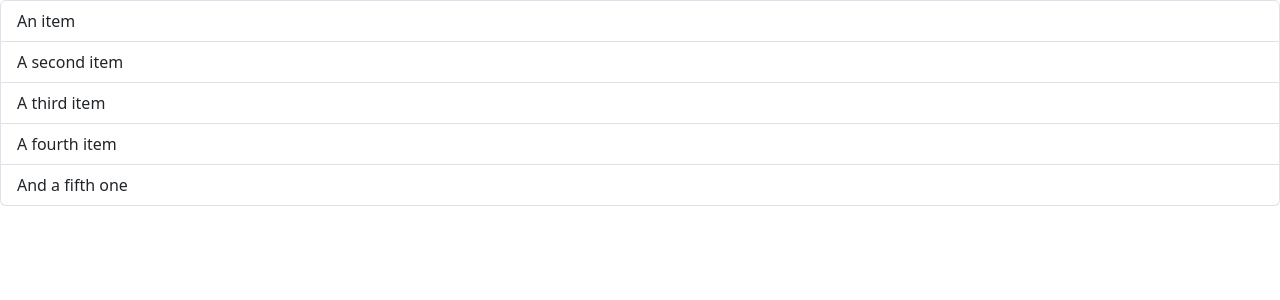
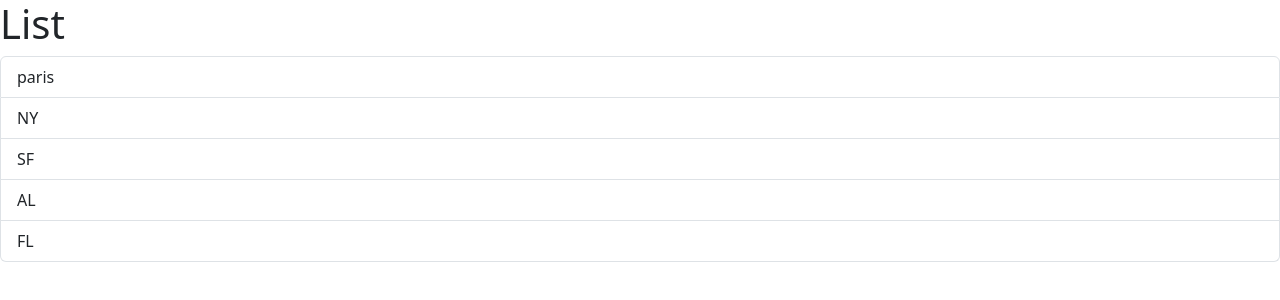
Before and after one commit to anuragpampati/react-app, a React (Vite) app: page / in a window 1280 px wide. Shown: the top 300 px of the page. Built offline with nearby package versions, Linux system fonts and the light colour scheme.

Commit message:
clicked item displayed on console

```diff
--- a/src/Components/ListGroup.tsx
+++ b/src/Components/ListGroup.tsx
@@ -1,13 +1,23 @@
 function ListGroup() {
+  let items = ["paris", "NY", "SF", "AL", "FL"];
+  //   items = [];
+  const m = items.length === 0 ? <p>No items left</p> : null;
   return (
-    <ul className="list-group">
-      <li className="list-group-item">An item</li>
-      <li className="list-group-item">A second item</li>
-      <li className="list-group-item">A third item</li>
-      <li className="list-group-item">A fourth item</li>
-      <li className="list-group-item">And a fifth one</li>
-    </ul>
+    <>
+      <h1>List</h1>
+      {m}
+      <ul className="list-group">
+        {items.map((item, index) => (
+          <li
+            className="list-group-item"
+            key={item}
+            onClick={() => console.log(item, index)}
+          >
+            {item}
+          </li>
+        ))}
+      </ul>
+    </>
   );
 }
-
 export default ListGroup;
```
Also changed, not shown: src/main.tsx (+7 -7 lines).
